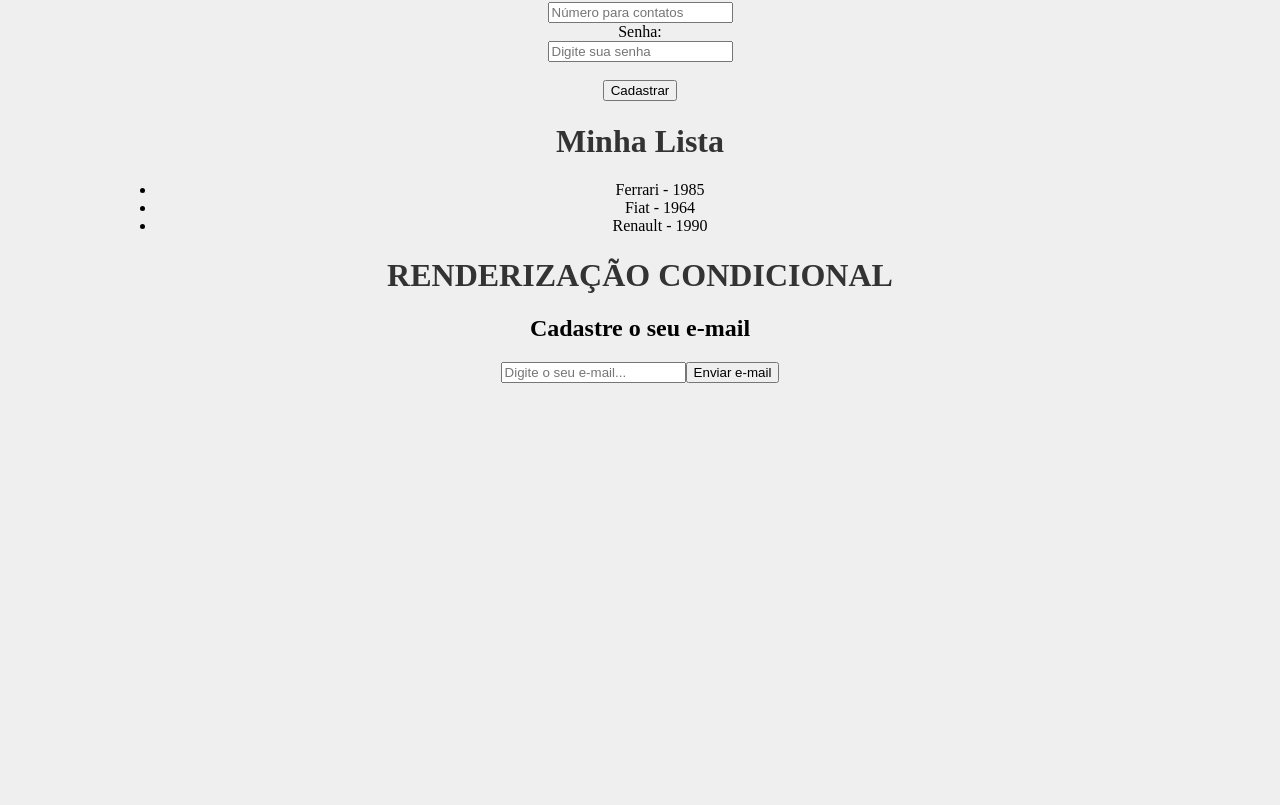
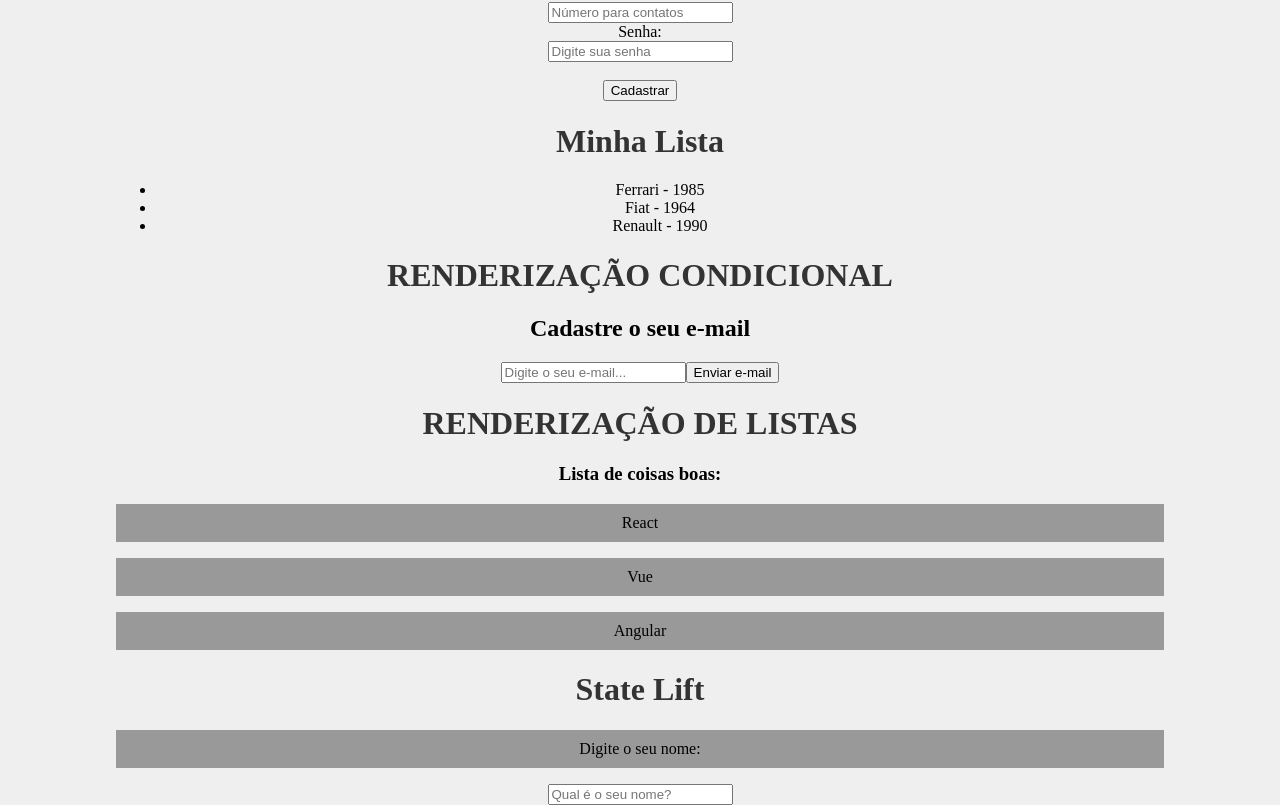
Before and after one commit to kauaripardo/meu-projeto, a React (Create React App) app: page / in a window 1280 px wide. Shown: the part 1287-2092 px from the top of the page. Before the commit the page ends 1670 px from the top, so only its background shows below. Built offline with nearby package versions, Linux system fonts and the light colour scheme.

Commit message:
novos commit's

```diff
--- a/src/App.js
+++ b/src/App.js
@@ -1,3 +1,4 @@
+import { useState } from 'react';
 import './App.css'
 import Eventos from './components/Eventos'
 import Form from './components/Form';
@@ -7,8 +8,18 @@
 import List from './components/List';
 import SayMyName from './components/SayMyName';
 import Frase from './components/Frase';
+import OutraLista from './components/OutraLista';
+import SeuNome from './components/SeuNome';
+import Saudacao from './components/Saudacao';
+
 
 function App() {
+
+/*RENDERIZAÇÃO DE LISTAS*/
+const meusItens = ['React', 'Vue', 'Angular']
+
+/*STATE LIFT*/
+const [nome, setNome] = useState()
 
   return (
     <div className="App">
@@ -29,6 +40,12 @@
       <List />
       <h1>RENDERIZAÇÃO CONDICIONAL</h1>
         <Condicional />
+        <h1>RENDERIZAÇÃO DE LISTAS</h1>
+        <OutraLista itens={meusItens} />
+
+    <h1>State Lift</h1>
+    <SeuNome setNome={setNome}/>
+    <Saudacao nome={nome}/>
     </div>
   )
 }
--- /dev/null
+++ b/src/components/OutraLista.js
@@ -0,0 +1,14 @@
+function OutraLista({ itens }) {
+    return (
+        <>
+            <h3>Lista de coisas boas:</h3>
+            {itens.length > 0 ? (
+                itens.map((item, index) => <p key={index}>{item}</p>)
+            ) : (
+                <p>Não há itens na lista!</p>
+            )}
+        </>
+    )
+}
+
+export default OutraLista
--- /dev/null
+++ b/src/components/Saudacao.js
@@ -0,0 +1,10 @@
+function Saudacao({ nome }) {
+
+    function gerarSaudacao(algumNome) {
+        return `Olá, ${algumNome}, tudo bem?`
+    }
+
+    return <>{nome && <p>{gerarSaudacao(nome)}</p>}</>
+}
+
+export default Saudacao
--- /dev/null
+++ b/src/components/SeuNome.js
@@ -0,0 +1,14 @@
+function SeuNome({ setNome }) {
+    return(
+        <div>
+            <p>Digite o seu nome:</p>
+            <input
+                type="text"
+                placeholder="Qual é o seu nome?"
+                onChange={(e) => setNome(e.target.value)}
+            />
+        </div>
+    )
+}
+
+export default SeuNome
```
